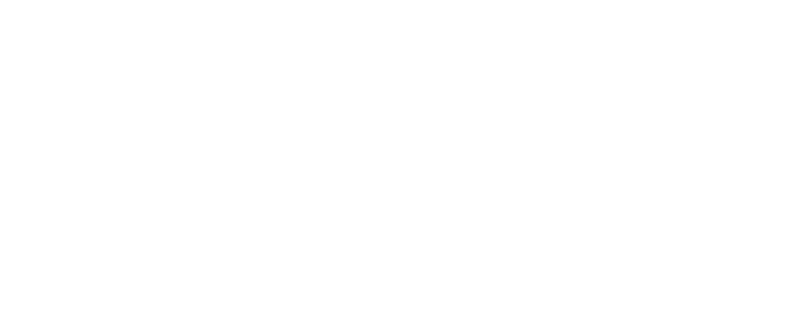
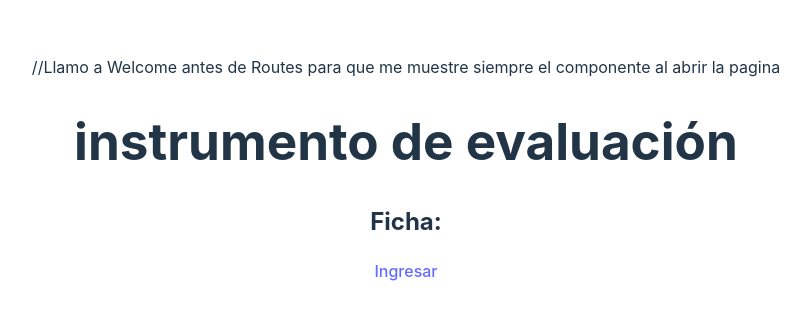
Before and after one commit to juanjoxznp/instrumentoReact, a React (Vite) app: page / in a window 1280 px wide. Before the commit this address had no page. Shown: the part 231-550 px from the top of the page, without its empty margins (234-1044 px from the left). Built offline with nearby package versions, Linux system fonts and the light colour scheme.

Commit message:
Llamo a Welcome desde app.jsx para que muestre el componente siempre

```diff
--- a/src/App.jsx
+++ b/src/App.jsx
@@ -11,6 +11,9 @@
   return (
     <>
 
+//Llamo a Welcome antes de Routes para que me muestre siempre el componente al abrir la pagina
+
+  <Welcome></Welcome>
     <Routes>
 
       <Route path='/paint' element={ <Paint />} />
```
